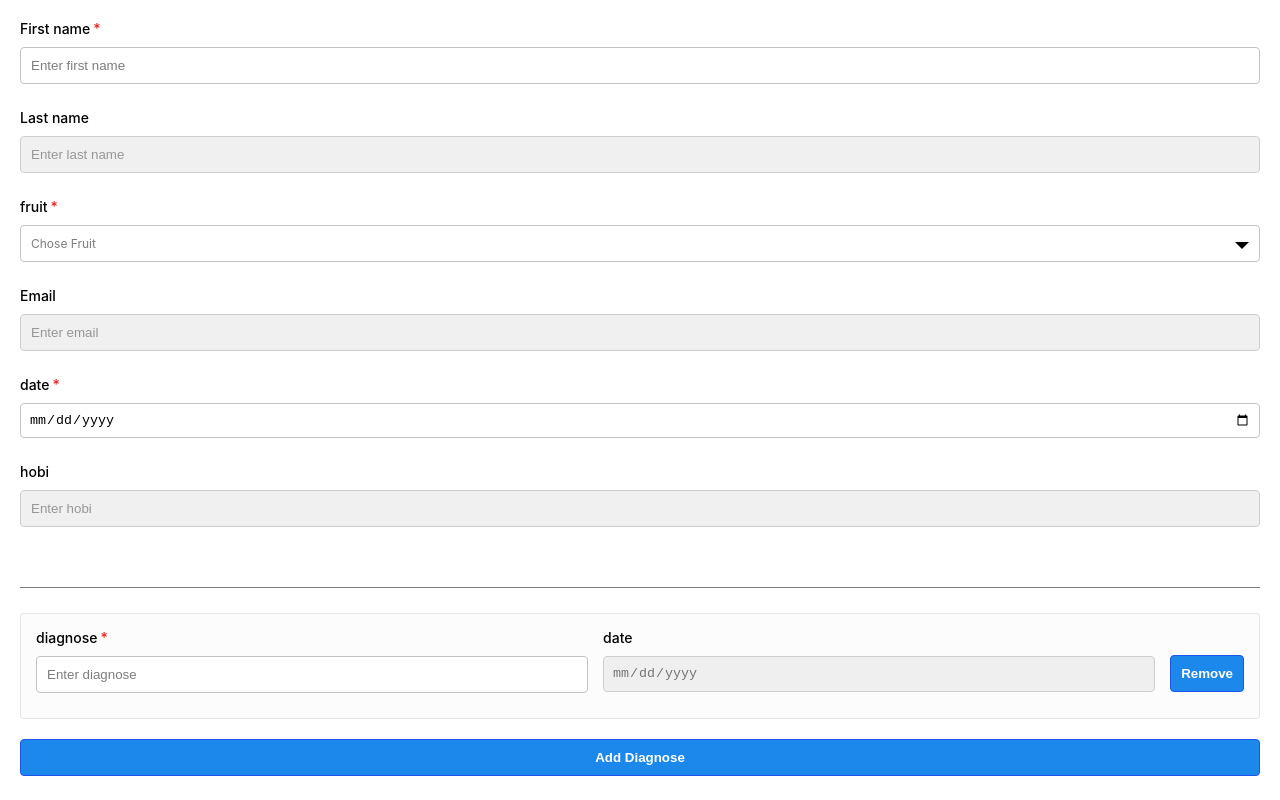
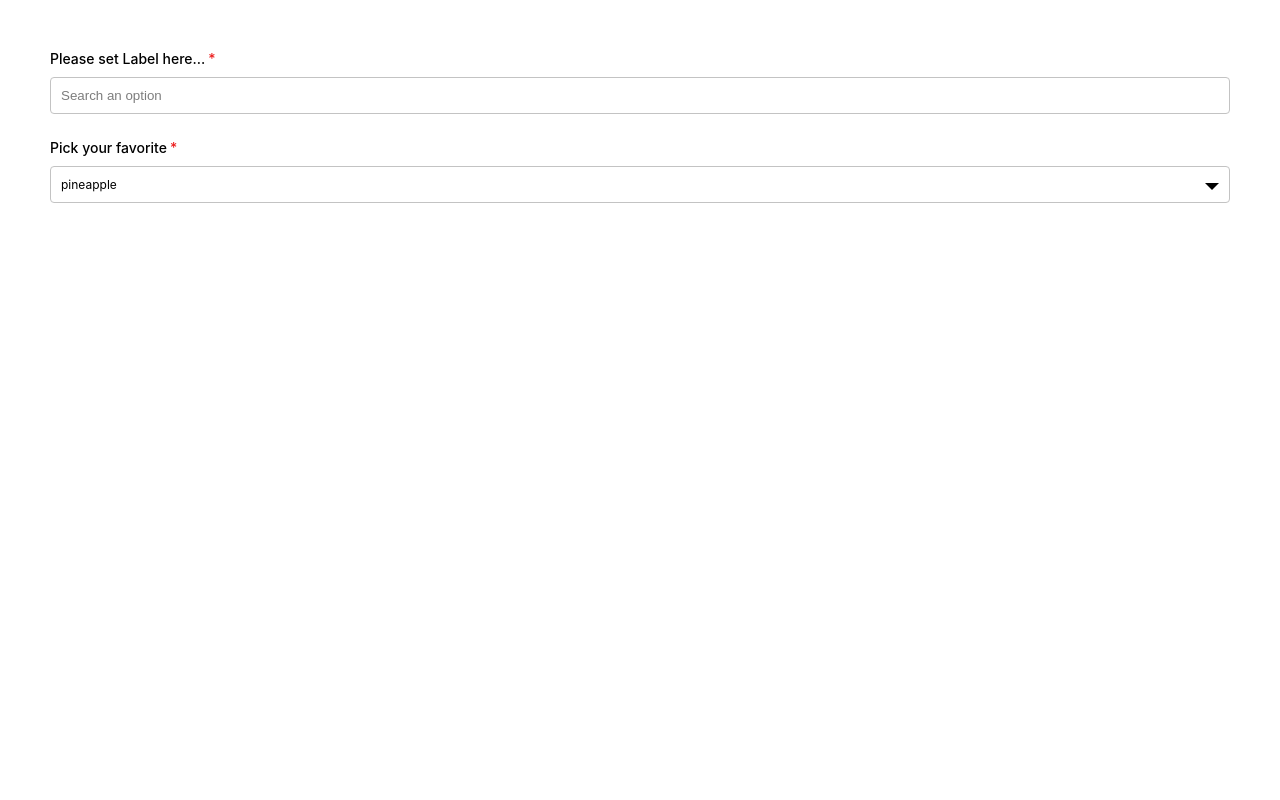
Before and after one commit to letenote/dynamic-form-and-validation, a React (Create React App) app: page / in a window 1280 px wide. Shown: the top 800 px of the page. Built offline with nearby package versions, Linux system fonts and the light colour scheme.

Commit message:
add Autocomplete Component

```diff
--- a/package.json
+++ b/package.json
@@ -7,6 +7,7 @@
     "@testing-library/react": "^12.1.2",
     "@testing-library/user-event": "^13.5.0",
     "formik": "^2.2.9",
+    "lodash": "^4.17.21",
     "react": "^17.0.2",
     "react-dom": "^17.0.2",
     "react-scripts": "5.0.0",
--- a/src/App.js
+++ b/src/App.js
@@ -1,9 +1,46 @@
-import './App.css';
+import "./App.css";
 // import Login from './container/login';
 // const App = () => <Login/>
-import Eform from './container/eform';
-const App = () => <Eform/>
-// import Select from './components/form/select';
+// import Eform from './container/eform';
+// const App = () => <Eform/>
+import Select from "./components/form/select";
+import Autocomplete from "./components/form/autocomplete";
+const App = () => (
+  <div style={{ padding: 50 }}>
+    <Autocomplete />
+    <Select
+      label={"Pick your favorite"}
+      disable={false}
+      required={true}
+      value={"pineapple"}
+      placeholder={"select fruits.."}
+      validation={{
+        isError: false,
+        isTouched: true,
+        message: "field is required !",
+      }}
+      options={[
+        {
+          label: "Apple",
+          value: "apple",
+        },
+        {
+          label: "Mango",
+          value: "mango",
+        },
+        {
+          label: "Banana",
+          value: "banana",
+        },
+        {
+          label: "Pineapple",
+          value: "pineapple",
+        },
+      ]}
+    />
+  </div>
+);
+//
 // const App = () => {
 //   return(
 //     <div style={{ padding: 50 }}>
--- /dev/null
+++ b/src/components/Spiner.js
@@ -0,0 +1,14 @@
+import React from 'react';
+
+const Spiner = () => {
+  const size = {
+    small : {
+      "width": "14px",
+      "height": "14px",
+      "borderWidth": "3px",
+    }
+  }
+  return <div style={size['small']} className="loader"/>
+}
+
+export default Spiner;
--- a/src/components/form/TextField.js
+++ b/src/components/form/TextField.js
@@ -69,7 +69,7 @@ const TextField = ({
         />
         {
           type === 'password' && (
-            <span className="btn-show" onClick={() => setShowPS(!showPS)}>
+            <span className="icon-input-rigth-position" style={{ cursor: "pointer" }} onClick={() => setShowPS(!showPS)}>
             icon
             </span>
           )
--- /dev/null
+++ b/src/components/form/autocomplete/AutocompleteContext.js
@@ -0,0 +1,92 @@
+import React, { useEffect, useMemo, useState, createContext } from 'react';
+import sleep from '../../../helper/sleep';
+
+const AutocompleteContext = () => {
+  const AutocompleteFormContext = createContext();
+  const AutocompleteFormProvider = (props) => {
+    const [ value, setValue ] = useState("");
+    // const [isDebounced, setIsDebounced] = useState(false);
+    const [ isLoading, setIsLoading ] = useState(false);
+    const [ fullfilledStatus, setFullfilledStatus ] = useState(false);
+    const [ suggestions, setSuggestions ] = useState([]);
+    // const setLoadingHandler = (v) => setLoading(v);
+    const setSuggestionsHandler = (list) => setSuggestions(list);
+    const getData = async (userInput) => {
+      setFullfilledStatus(false)
+      setIsLoading(true)
+      console.log(userInput,"<<< CONTEX")
+      await sleep(1000)
+      setSuggestions([
+        { name: "asdasdasd" },
+        { name: "bdasdsdfasd" },
+        { name: "csdasdasd" },
+        { name: "ddasdsdfasd" }
+      ])
+      setIsLoading(false)
+      setFullfilledStatus(true)
+    }
+
+    const resetValueHandler = () => {
+      setFullfilledStatus(false)
+      setSuggestions([])
+    }
+
+    // const debouncedChangeHandler = useDebounce((userInput) => console.log(userInput), 1300)
+
+    // useEffect(() => {
+    //   // return () => {
+    //   //   debouncedChangeHandler.cancel();
+    //   // };
+    // }, [debouncedChangeHandler]);
+
+    const setValueHandler = (event) => {
+      // const userInput = event.target.value;
+      // debouncedChangeHandler(userInput);
+      // setIsDebounced(true);
+    }
+    // const debouncedValue = useMemo(() => useDebounce(() => {
+    //   setLoadingHandler(true)
+    // }, 5000),[])
+
+    // useEffect(() => {
+    //   // do search stuff
+    //   console.log("debounce 1")
+    //   // setLoadingHandler(true)
+    // }, [debouncedValue]);
+
+    const selectState = {
+      isLoading, setIsLoading,
+      getData,
+      fullfilledStatus,
+      resetValueHandler,
+      suggestions,
+      setSuggestionsHandler
+    }
+
+    return (
+      <AutocompleteFormContext.Provider value={selectState}>
+        {props.children}
+      </AutocompleteFormContext.Provider>
+    )
+  };
+
+  return {
+    AutocompleteFormContext,
+    AutocompleteFormProvider
+  }
+}
+
+// function useDebounce(value, wait = 500) {
+//   const [debounceValue, setDebounceValue] = useState(value);
+
+//   useEffect(() => {
+//     const timer = setTimeout(() => {
+//       setDebounceValue(value);
+//     }, wait);
+//     return () => clearTimeout(timer); // cleanup when unmounted
+//   }, [value, wait]);
+
+//   return debounceValue;
+// }
+
+export default AutocompleteContext();
--- /dev/null
+++ b/src/components/form/autocomplete/Body.js
@@ -0,0 +1,88 @@
+import React, { useContext, useEffect, useState, useMemo } from "react";
+import Spiner from "../../Spiner";
+import AutocompleteContext from "./AutocompleteContext";
+import debounce from "lodash/debounce";
+import Options from './Options';
+
+const { AutocompleteFormContext } = AutocompleteContext;
+const Body = ({
+  label = "Please set Label here...",
+  required = true,
+  value="",
+  type = "text",
+  placeholder = "Search an option",
+  disable = false,
+  validation = { isError: true, isTouched: true, message: 'handle validation here...' },
+}) => {
+  const props = useContext(AutocompleteFormContext);
+  const { isLoading, getData, fullfilledStatus, resetValueHandler } = props;
+  const showError = validation?.isError && validation?.isTouched;
+  const errorMessage = validation?.message || "";
+  const [ selectedValue, setSelectedValue ] = useState(value);
+
+  const debouncedChangeHandler = useMemo(
+    () => debounce((userInput) => {
+      getData(userInput)
+    }, 1500),
+    []
+  );
+
+  // Stop the invocation of the debounced function after unmounting
+  useEffect(() => {
+    return () => {
+      debouncedChangeHandler.cancel();
+    };
+  }, [debouncedChangeHandler]);
+
+  const handleUserInputChange = (event) => {
+    const userInput = event.target.value;
+    setSelectedValue(userInput)
+    debouncedChangeHandler(userInput);
+  }
+
+  const handleUserSelectChange = ( v ) => {
+    setSelectedValue(v)
+    resetValueHandler()
+  }
+
+  return (
+    <div
+      style={{
+        display: "flex",
+        flexDirection: "column",
+        width: "100%",
+        position: "relative",
+        marginBottom: "25px",
+      }}
+    >
+      <label className={required ? "label-required" : null} htmlFor={"text"}>
+        {label}
+      </label>
+      <div
+        className={`autocomplete-container`}
+      >
+        <input
+          type="text"
+          autoComplete="off"
+          placeholder={placeholder}
+          // onKeyDown={(e) => debounce(() => console.log("keydown", e), 1000)}
+          onChange={handleUserInputChange}
+          // onKeyDown={onKeyDown}
+          value={selectedValue}
+        />
+        {
+          isLoading && (
+            <span className="icon-input-rigth-position">
+              <Spiner/>
+            </span>
+          )
+        }
+        {
+          fullfilledStatus && <Options onSelect={handleUserSelectChange}/>
+        }
+      </div>
+    </div>
+  );
+};
+
+export default Body;
--- /dev/null
+++ b/src/components/form/autocomplete/Options.js
@@ -0,0 +1,35 @@
+import React, { useContext, memo } from 'react';
+import AutocompleteContext from "./AutocompleteContext";
+
+const { AutocompleteFormContext } = AutocompleteContext;
+
+const Options = ({ onSelect }) => {
+  const props = useContext(AutocompleteFormContext);
+  const { suggestions, fullfilledStatus } = props;
+  return(
+    <ul className={`select-options ${fullfilledStatus ? 'show' : 'hide'}-dropdown-options`}>
+      {
+        suggestions.map((list,listIndex) => {
+          return <li
+            key={listIndex}
+            // id={id}
+            // name={name}
+            // value={list.value}
+            className={`select-option`}
+            onClick={(e) => {
+              onSelect(list.name)
+            }}
+          >
+            {list.name}
+          </li>
+        })
+      }
+    </ul>
+  )
+}
+
+const compare = (prevProps, nextProps) => {
+  return JSON.stringify(prevProps) === JSON.stringify(nextProps);
+};
+
+export default memo(Options,compare);
--- /dev/null
+++ b/src/components/form/autocomplete/index.js
@@ -0,0 +1,14 @@
+import AutocompleteContext from './AutocompleteContext';
+import Body from './Body';
+
+const { AutocompleteFormProvider } = AutocompleteContext;
+
+const AutoComplete = (props) => {
+  return(
+    <AutocompleteFormProvider>
+      <Body {...props}/>
+    </AutocompleteFormProvider>
+  )
+}
+
+export default AutoComplete;
--- a/src/components/form/select/Body.js
+++ b/src/components/form/select/Body.js
@@ -13,6 +13,7 @@ const Body = ({
   placeholder = "Choose an option",
   value = "",
   options = [],
+  type = "select",
   validation = { isError: true, isTouched: true, message: 'handle validation here...' },
   onChangeNotFormElement = () => console.warn("handle onChange Event Here..."),
   onSelect = () => console.warn("handle onSelect Event Here..."),
@@ -33,7 +34,7 @@ const Body = ({
   const isPlaceholder = value.length === 0
   return (
     <div style={{ display: "flex", flexDirection: "column", marginBottom: 25 }}>
-      <label className={required ? "label-required" : null}>{label}</label>
+      <label className={required ? "label-required" : null} for={type}>{label}</label>
       <div
         ref={selectListRef}
         className={`select-container ${disable ? 'select-is-disabled' : ''} ${showError ? 'select-error-validation' : ''} ${showList ? 'select-is-active' : ''} `}
--- a/src/index.css
+++ b/src/index.css
@@ -178,7 +178,7 @@ div.error-validation {
   padding: 50px 15px;
 }
 
-.btn-show {
+.icon-input-rigth-position {
   font-size: 10px;
   color: #999;
   display: -webkit-box;
@@ -191,12 +191,45 @@ div.error-validation {
   height: 100%;
   top: 0;
   right: 0;
-  padding-right: 5px;
-  cursor: pointer;
+  padding-right: 10px;
   -webkit-transition: all 0.4s;
   -o-transition: all 0.4s;
   -moz-transition: all 0.4s;
   transition: all 0.4s;
+}
+/* start autocomplete */
+.autocomplete-container {
+  display: inline-block;
+  position: relative;
+  width: 100%;
+  font-size: var(--form-font-size);
+}
+
+.autocomplete-container ul {
+  margin: 0;
+  padding: 0;
+  text-align: center;
+  border-radius: var(--form-border-radius);
+  z-index: 1;
+  background-color: white;
+  width: -webkit-fill-available;
+}
+
+.autocomplete-container ul li {
+  list-style-type: none;
+  padding: var(--form-padding);
+  border-bottom: var(--form-border);
+  cursor: pointer;
+  text-align: left;
+}
+
+.autocomplete-container ul li:last-child {
+  border-bottom: none;
+}
+
+.autocomplete-container ul li:hover {
+  color: white;
+  background-color: var(--theme-background-color-hover);
 }
 
 /* start custom select options */
@@ -244,6 +277,7 @@ div.error-validation {
   border-radius: var(--form-border-radius);
   z-index: 1;
   background-color: white;
+  width: -webkit-fill-available;
 }
 
 .select-options {
@@ -299,3 +333,46 @@ div.error-validation {
   opacity: 0;
   visibility: hidden;
 }
+
+/* start spiner */
+.loader,
+.loader:after {
+  border-radius: 50%;
+  width: 10em;
+  height: 10em;
+}
+.loader {
+  margin: 60px auto;
+  font-size: 10px;
+  position: relative;
+  text-indent: -9999em;
+  border-top: 1.1em solid rgba(78, 131, 188, 0.2);
+  border-right: 1.1em solid rgba(78, 131, 188, 0.2);
+  border-bottom: 1.1em solid rgba(78, 131, 188, 0.2);
+  border-left: 1.1em solid #4e83bc;
+  -webkit-transform: translateZ(0);
+  -ms-transform: translateZ(0);
+  transform: translateZ(0);
+  -webkit-animation: load8 1.1s infinite linear;
+  animation: load8 0.9s infinite linear;
+}
+@-webkit-keyframes load8 {
+  0% {
+    -webkit-transform: rotate(0deg);
+    transform: rotate(0deg);
+  }
+  100% {
+    -webkit-transform: rotate(360deg);
+    transform: rotate(360deg);
+  }
+}
+@keyframes load8 {
+  0% {
+    -webkit-transform: rotate(0deg);
+    transform: rotate(0deg);
+  }
+  100% {
+    -webkit-transform: rotate(360deg);
+    transform: rotate(360deg);
+  }
+}
```
